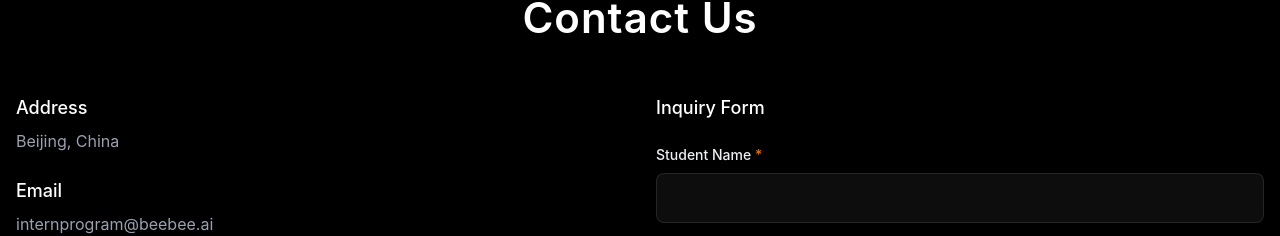
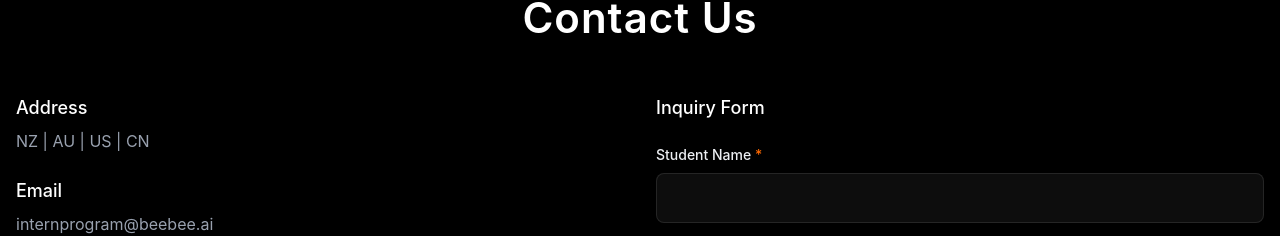
Before and after one commit to beebee-ai/Beebeeai, a React (Vite) app: page / in a window 1280 px wide. Shown: the part 8416-8652 px from the top of the page. Built offline with nearby package versions, Linux system fonts and the light colour scheme.

Commit message:
Update files from Figma Make

```diff
--- a/src/app/locales/homeContent.ts
+++ b/src/app/locales/homeContent.ts
@@ -270,7 +270,7 @@ export const homeContent = {
     },
     founderSection: { ZH: '创始人介绍', EN: 'Founder Introduction' },
     story: {
-      ZH: 'BEEBEE 诞生于对传统教育模式的反思。我们看到���多人在学习AI的过程中迷失方向，看到太多课程只教工具却忽视思维。我们决定做出改变。',
+      ZH: 'BEEBEE 诞生于对传统教育模式的反思。我们看到多人在学习AI的过程中迷失方向，看到太多课程只教工具却忽视思维。我们决定做出改变。',
       EN: 'BEEBEE was born from reflection on traditional education. We saw too many lost in learning AI, too many courses teaching tools but ignoring thinking. We decided to make a change.'
     },
     ceo: {
@@ -336,7 +336,7 @@ export const homeContent = {
     },
     info: {
       address: { ZH: '地址', EN: 'Address' },
-      addressValue: { ZH: '中国·北京', EN: 'Beijing, China' },
+      addressValue: { ZH: '新西兰 | 澳大利亚 | 美国 | 中国', EN: 'NZ | AU | US | CN' },
       email: { ZH: '邮箱', EN: 'Email' },
       emailIntern: 'internprogram@beebee.ai',
       emailBusiness: 'brinny@beebee.ai'
@@ -359,7 +359,7 @@ export const homeContent = {
       platform: { ZH: '学习平台', EN: 'Learning Platform' }
     },
     contactInfo: {
-      address: { ZH: '中国·北京市朝阳区', EN: 'Beijing, China' }
+      address: { ZH: '新西兰 | 澳大利亚 | 美国 | 中国', EN: 'NZ | AU | US | CN' }
     },
     copyright: {
       ZH: '© 2025 BEEBEE AI 学习力平台. All rights reserved.',
```
